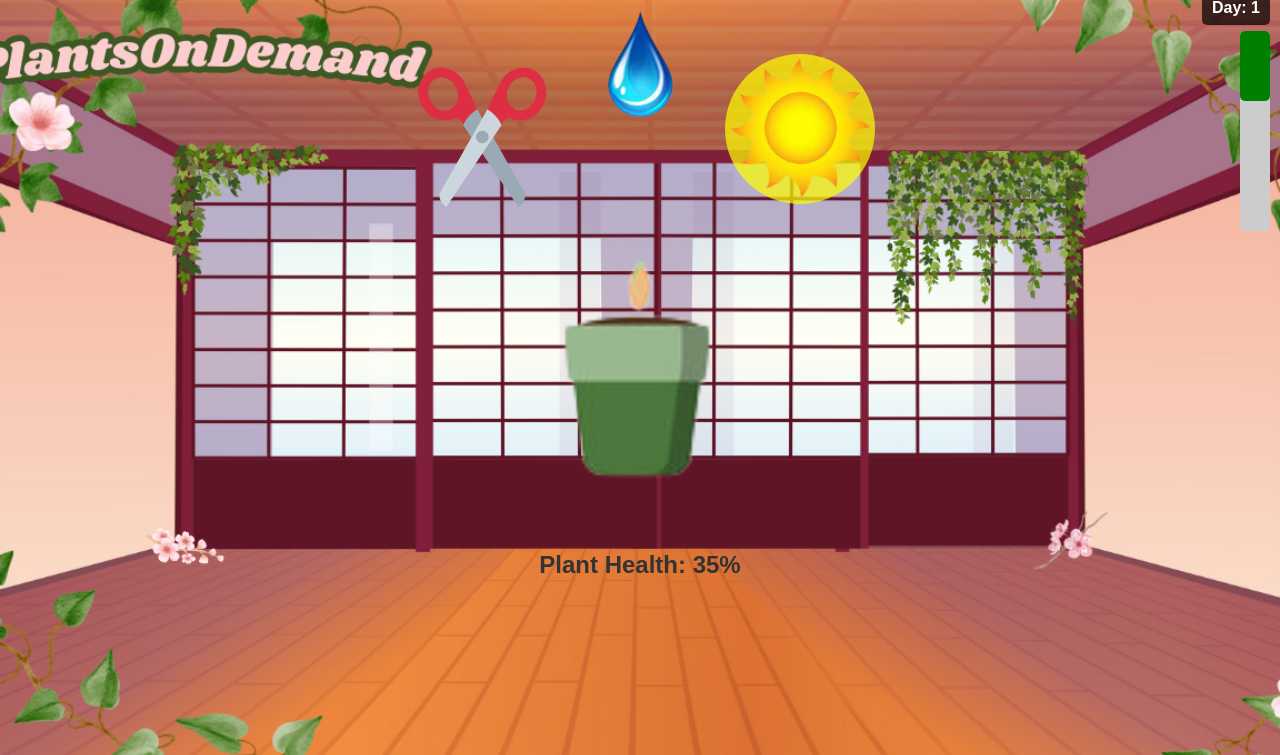
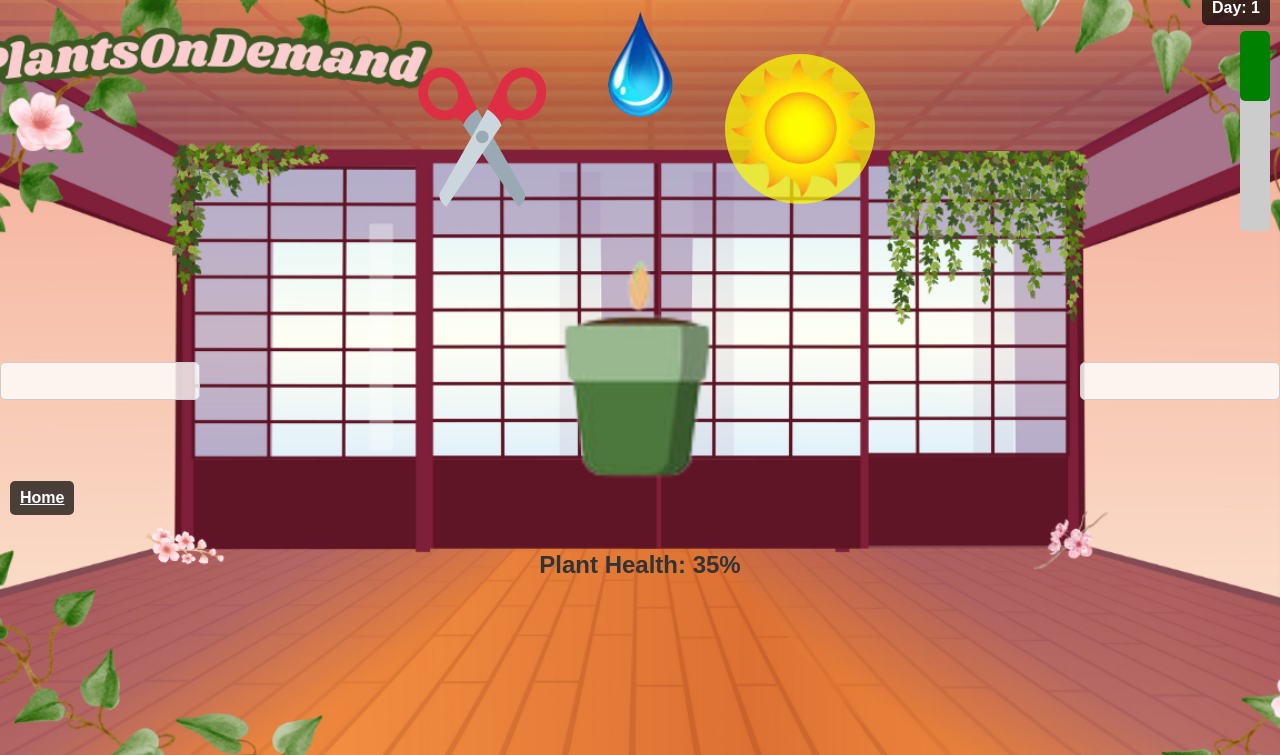
Before and after one commit to lanierjh/PlantsOnDemand, a Flask app: page /page in a window 1280 px wide. Shown: the part 19-774 px from the top of the page. Run offline with Flask 3, Linux system fonts and the light colour scheme.

Commit message:
home button on simulation

```diff
--- a/templates/page.html
+++ b/templates/page.html
@@ -40,6 +40,8 @@
            margin: 20px auto; */
         }
 
+
+
     #plantDead {
             padding: 10px 20px;
             font-size: 30px;
@@ -49,7 +51,6 @@
             margin: 5px;
             top: 15px;
         }
-
         #health {
             font-size: 24px;
             font-weight: bold;
@@ -60,7 +61,7 @@
         }
 
 
-        .top-right {
+        .top-right1 {
     position: absolute;
     top: 10px;
     right: 0px;
@@ -133,8 +134,8 @@ transform: translate(-50%, -50%);
 }
 
 #witheredImage {
-    width: 450px;
-    height: 350px;
+    width: 550px;
+    height: 450px;
     display: none;
     margin-top: 550px;
 }
@@ -156,7 +157,6 @@ transform: translate(-50%, -50%);
   height: 200px;
   margin: auto;
   display: flex;
-
   justify-content: center;
   align-items: center;
 }
@@ -240,6 +240,18 @@ transform: translate(-50%, -50%);
     border-radius: 5px;
 }
 
+.top-right {
+    position: absolute;
+    top: 500px;
+    left: 10px;
+    font-size: 16px;
+    font-weight: bold;
+    color: white;
+    background-color: rgba(0, 0, 0, 0.7);
+    padding: 5px 10px;
+    border-radius: 5px;
+}
+
        .sunlight {
             width: 100px;
             height: 100px;
@@ -301,6 +313,25 @@ transform: translate(-50%, -50%);
         }
 
 
+.tips-container {
+    position: absolute;
+    top: 50%;
+    width: 200px; /* Adjust the width as needed */
+    padding: 10px;
+    background-color: rgba(255, 255, 255, 0.8); /* Adjust the background color and transparency */
+    border: 1px solid #ccc; /* Add a border around the tips container */
+    border-radius: 5px;
+    transform: translateY(-50%);
+}
+
+
+.left {
+    left: 0; /* Position the left tips container on the left side */
+}
+
+.right {
+    right: 0; /* Position the right tips container on the right side */
+}
 
 
     </style>
@@ -334,16 +365,20 @@ transform: translate(-50%, -50%);
             <p id="health">Plant Health: 100%</p>
 
                     <p id="message"></p>
-                    <div id="healthBarContainer" class="top-right">
-                <div id="healthBar" class="top-right"> </div>
+                    <div id="healthBarContainer" class="top-right1">
+                <div id="healthBar" class="top-right1"> </div>
 
             </div>
         </div>
-        <div id="gardeningTipContainer" class="tips">
-              <div id="gardeningTip"class="tips"></div>
-        </div>
 
 
+ <div class="tips-container left" id="leftGardeningTipContainer">
+        <p class="tip-text" id="leftGardeningTip"></p>
+    </div>
+    <div class="tips-container right" id="rightGardeningTipContainer">
+        <p class="tip-text" id="rightGardeningTip"></p>
+    </div>
+ <a class="top-right" id="nav-links" href="{{ url_for('protected_area_decorated') }}">Home</a>
     </main>
 
     <script>
@@ -384,6 +419,9 @@ transform: translate(-50%, -50%);
                 document.getElementById('playAgainButton').hidden = false;
                 document.getElementById('plantImage').style.display = 'none';
                 document.getElementById('witheredImage').style.display = 'block';
+                document.getElementById('leftGardeningTipContainer').hidden = true;
+                document.getElementById('rightGardeningTipContainer').hidden = true;
+
             } else {
                 document.getElementById('plantDead').hidden = true;
                 document.getElementById('plant').style.backgroundColor = disabled;
@@ -425,7 +463,7 @@ function updateDay() {
     if (day % 5 === 1) {
         updatePlantImage();
     }
-           if (day % 3 === 0) {
+           if (day % 1 === 0) {
                 showGardeningTip();
             }
 
@@ -451,7 +489,7 @@ function updateDay() {
 
 }
 
-dayInterval = setInterval(updateDay, 9000);
+dayInterval = setInterval(updateDay, 3000);
 
 
 
@@ -543,13 +581,14 @@ function giveFertilizer() {
             day = 1;
             clearInterval(dayInterval);
             updateDayCounter();
-            dayInterval = setInterval(updateDay, 9000);
-
+            dayInterval = setInterval(updateDay, 3000);
 
             const waterButton = document.getElementById('waterButton');
-
+          document.getElementById('leftGardeningTipContainer').hidden = false;
+                document.getElementById('rightGardeningTipContainer').hidden = false;
             waterButton.addEventListener('click', startAnimation);
             witheredImage.style.display = 'none';
+            document.getElementById('plantImage').src = "{{ url_for('static', filename= 'images/5.png') }}";
              document.getElementById('plantImage').style.display = 'block';
             document.getElementById('message').hidden = true;
             document.getElementById('waterButton').disabled = false;
@@ -559,13 +598,13 @@ function giveFertilizer() {
             document.getElementById('sunlightButton').hidden = false;
             document.getElementById('fertilizeButton').hidden = false;
             document.getElementById('waterButton').hidden = false;
+
           /*  document.getElementById('plant').style.backgroundColor = 'green'; */
             document.getElementById('playAgainButton').hidden = true;
             document.getElementById('plant').style.backgroundColor = disabled;
 
             updatePlantHealth();
             updateDay();
-
 
 
 
@@ -594,14 +633,30 @@ function giveFertilizer() {
             "Tip 2: Use natural compost to enrich the soil.",
             "Tip 3: Prune your plants regularly to encourage healthy growth.",
             "Tip 4: Provide proper drainage for your potted plants.",
+ "Tip 5: Mulch around your plants to retain moisture and suppress weeds.",
+    "Tip 6: Avoid overwatering your plants, as it can lead to root rot.",
+    "Tip 7: Choose the right plants for your climate and growing conditions.",
+    "Tip 8: Rotate the location of your plants each season to prevent soil depletion.",
+    "Tip 9: Remove dead or yellowing leaves from your plants to improve their appearance.",
+    "Tip 10: Check for pests regularly and take action if you notice any infestations.",
+    "Tip 11: Use companion planting to improve the health and productivity of your garden.",
+    "Tip 12: Fertilize your plants with a balanced fertilizer to promote healthy growth.",
+    "Tip 13: Consider using raised beds for better soil drainage and control over the growing environment.",
+    "Tip 14: Keep a gardening journal to track the progress of your plants and learn from your successes and failures.",
+    "Tip 15: Allow some wildflowers or native plants to grow in your garden to attract pollinators and beneficial insects.",
+    "Tip 16: Use natural pest control methods such as neem oil or insecticidal soap.",
+    "Tip 17: Don't forget to deadhead flowers to encourage new blooms.",
+    "Tip 18: Learn about the specific needs and preferences of each plant in your garden.",
+    "Tip 19: Harvest fruits and vegetables when they are fully ripe for the best flavor.",
 
         ];
 
 function getRandomPosition() {
+
     const windowHeight = window.innerHeight;
     const windowWidth = window.innerWidth;
-    const containerHeight = document.getElementById('gardeningTipContainer').offsetHeight;
-    const containerWidth = document.getElementById('gardeningTipContainer').offsetWidth;
+    const containerHeight = document.getElementById('leftGardeningTipContainer').offsetHeight;
+    const containerWidth = document.getElementById('leftGardeningTipContainer').offsetWidth;
 
     const randomTop = Math.floor(Math.random() * (windowHeight - containerHeight));
     const randomLeft = Math.floor(Math.random() * (windowWidth - containerWidth));
@@ -610,21 +665,34 @@ function getRandomPosition() {
 }
 
           function showGardeningTip() {
-            const gardeningTipContainer = document.getElementById('gardeningTipContainer');
-            const gardeningTip = document.getElementById('gardeningTip');
+   const leftGardeningTipContainer = document.getElementById('leftGardeningTipContainer');
+    const rightGardeningTipContainer = document.getElementById('rightGardeningTipContainer');
+    const leftGardeningTip = document.getElementById('leftGardeningTip');
+    const rightGardeningTip = document.getElementById('rightGardeningTip');
+
     const randomTip = gardeningTips[Math.floor(Math.random() * gardeningTips.length)];
 
-            gardeningTip.textContent = randomTip;
-            gardeningTipContainer.style.visibility = 'visible';
+    if (Math.random() >= 0.5) {
+        leftGardeningTip.textContent = randomTip;
+        leftGardeningTipContainer.style.visibility = 'visible';
+        rightGardeningTipContainer.style.visibility = 'hidden';
+    } else {
+        rightGardeningTip.textContent = randomTip;
+        rightGardeningTipContainer.style.visibility = 'visible';
+        leftGardeningTipContainer.style.visibility = 'hidden';
+    }
 
     const randomPosition = getRandomPosition();
-    gardeningTipContainer.style.top = randomPosition.top;
-    gardeningTipContainer.style.left = randomPosition.left;
+    leftGardeningTipContainer.style.top = randomPosition.top;
+    leftGardeningTipContainer.style.left = randomPosition.left;
 
+    rightGardeningTipContainer.style.top = randomPosition.top;
+    rightGardeningTipContainer.style.left = randomPosition.left;
 
     setTimeout(() => {
-                gardeningTipContainer.style.visibility = 'hidden';
-            }, 5000);
+        leftGardeningTipContainer.style.visibility = 'hidden';
+        rightGardeningTipContainer.style.visibility = 'hidden';
+    }, 2000);
         }
 
 
@@ -683,10 +751,7 @@ waterButton.addEventListener('click', () => {
 
 }
 
-function call(){
-    startAnimation();
-    waterPlant();
-}
+
 
 
     </script>
```
Also changed, not shown: instance/PlantsOnDemand.db. Lines whose indentation alone changed are shown as unchanged.
